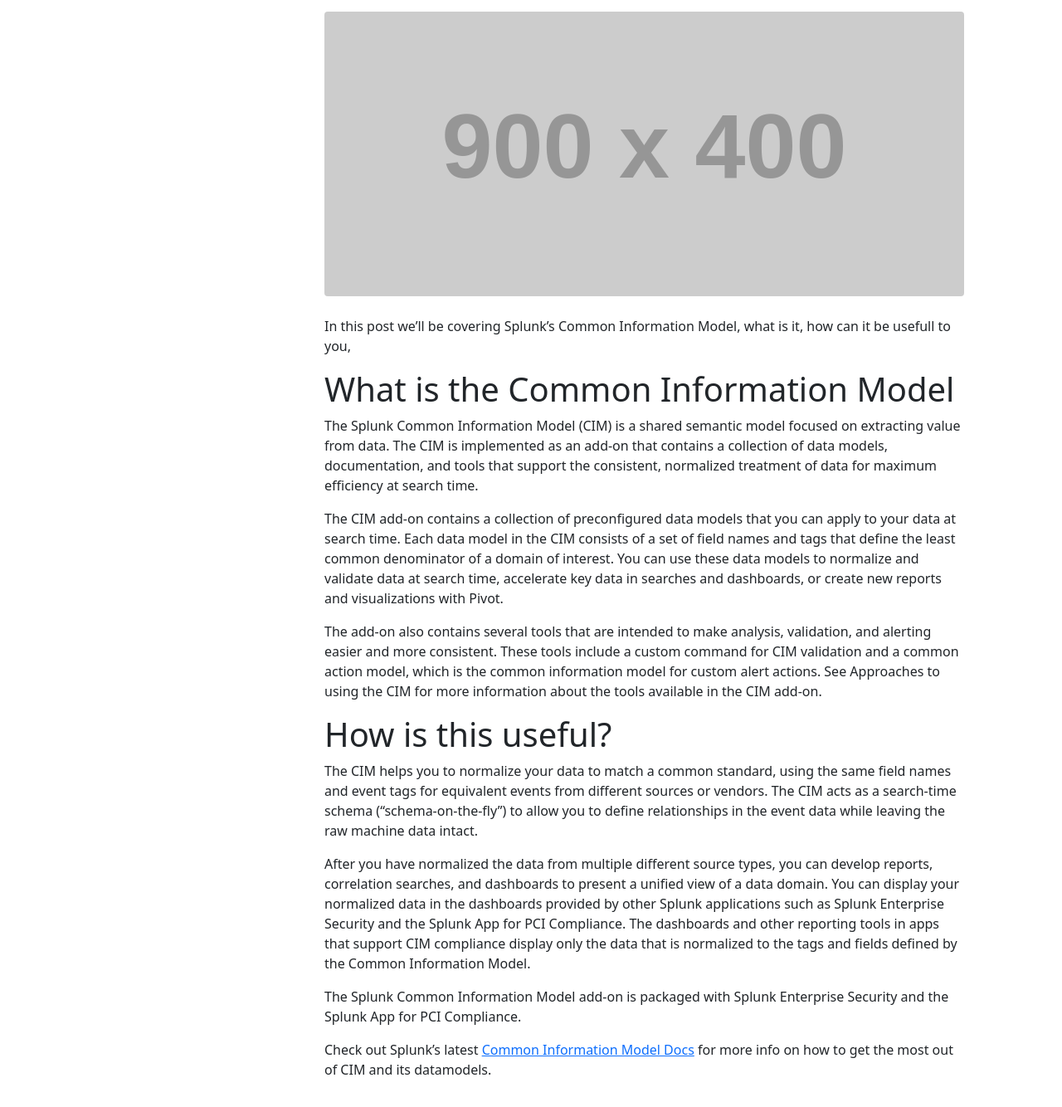
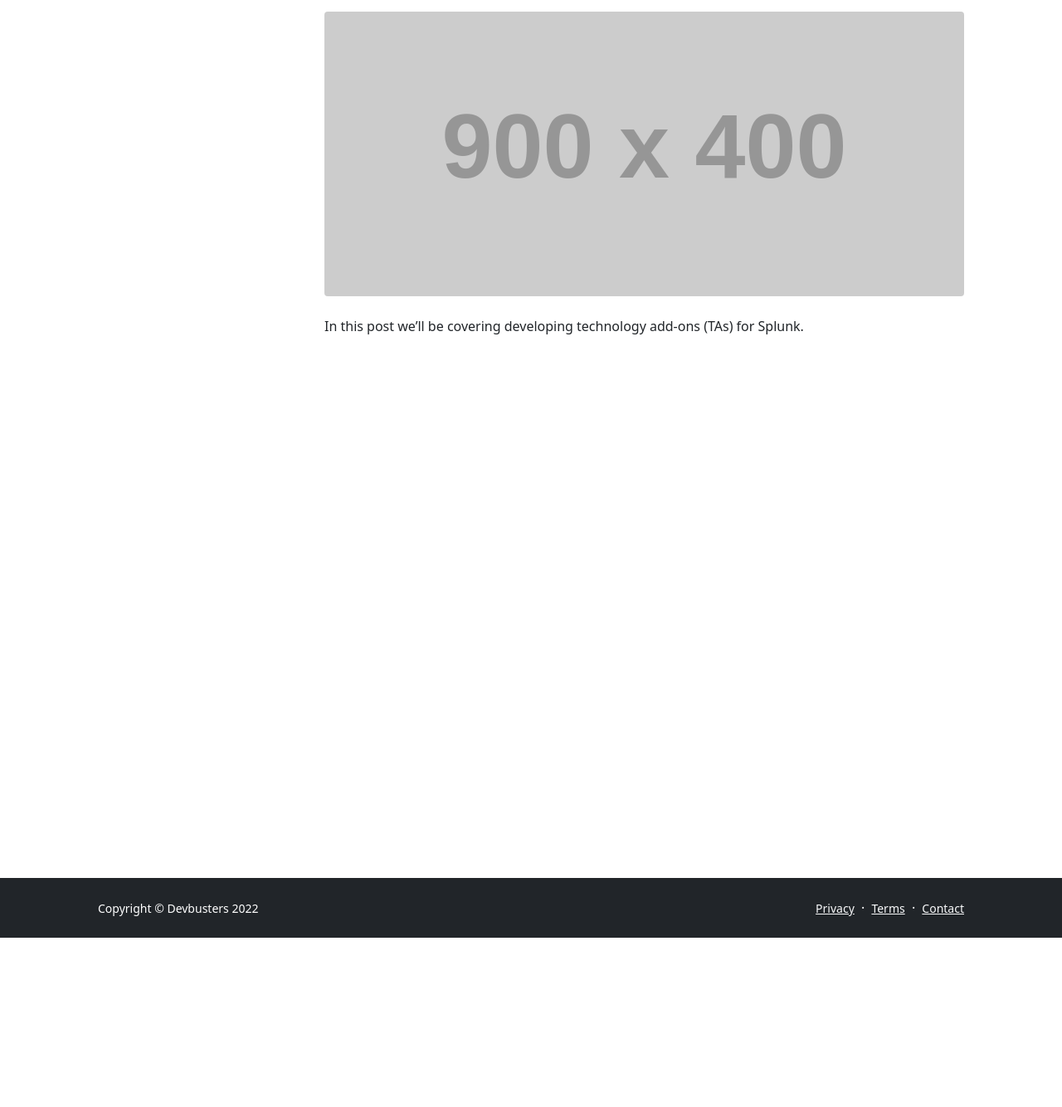
Before and after one commit to Devbusters/devbusters, a Jekyll site: the page built from _posts/2022-04-11-developing-addons-for-splunk.md, in a window 1280 px wide and 1400 px high, scrolled down 270 px. Shown: the top 1334 px of the window at 83% size. Built offline with Jekyll 4.4.1, drawn with Linux system fonts in a browser that asks for light colours; comment, search, counter and statistics services are not loaded; some of the changed text lies outside the part shown.

Commit message:
Update 2022-04-11-developing-addons-for-splunk.md

```diff
--- a/_posts/2022-04-11-developing-addons-for-splunk.md
+++ b/_posts/2022-04-11-developing-addons-for-splunk.md
@@ -1,34 +1,10 @@
 ---
 layout: blog-post
-title:  "Developing apps for Splunk"
+title:  "Developing addons for Splunk"
 date:   2022-04-11 10:00:00 +0000
 author: Diogo Silva
 tags: splunk apps data extractions
-categories: splunk
+categories: blog
 comments: true
 ---
-In this post we'll be covering Splunk's Common Information Model, what is it, how can it be usefull to you,
-
-# What is the Common Information Model
-
-The Splunk Common Information Model (CIM) is a shared semantic model focused on extracting value from data. The CIM is implemented as an add-on that contains a collection of data models, documentation, and tools that support the consistent, normalized treatment of data for maximum efficiency at search time.
-
-The CIM add-on contains a collection of preconfigured data models that you can apply to your data at search time. Each data model in the CIM consists of a set of field names and tags that define the least common denominator of a domain of interest. You can use these data models to normalize and validate data at search time, accelerate key data in searches and dashboards, or create new reports and visualizations with Pivot.
-
-The add-on also contains several tools that are intended to make analysis, validation, and alerting easier and more consistent. These tools include a custom command for CIM validation and a common action model, which is the common information model for custom alert actions. See Approaches to using the CIM for more information about the tools available in the CIM add-on.
-
-
-# How is this useful?
-
-The CIM helps you to normalize your data to match a common standard, using the same field names and event tags for equivalent events from different sources or vendors. The CIM acts as a search-time schema ("schema-on-the-fly") to allow you to define relationships in the event data while leaving the raw machine data intact.
-
-After you have normalized the data from multiple different source types, you can develop reports, correlation searches, and dashboards to present a unified view of a data domain. You can display your normalized data in the dashboards provided by other Splunk applications such as Splunk Enterprise Security and the Splunk App for PCI Compliance. The dashboards and other reporting tools in apps that support CIM compliance display only the data that is normalized to the tags and fields defined by the Common Information Model.
-
-The Splunk Common Information Model add-on is packaged with Splunk Enterprise Security and the Splunk App for PCI Compliance.
-
-
-
-Check out Splunk's latest [Common Information Model Docs][splunk-cim-docs] for more info on how to get the most out of CIM and its datamodels.
-
-[splunk-cim-docs]: https://docs.splunk.com/Documentation/CIM/latest/User/Overview
-[splunk-cim-app]: https://splunkbase.splunk.com/app/1621/
+In this post we'll be covering developing technology add-ons (TAs) for Splunk.
```
